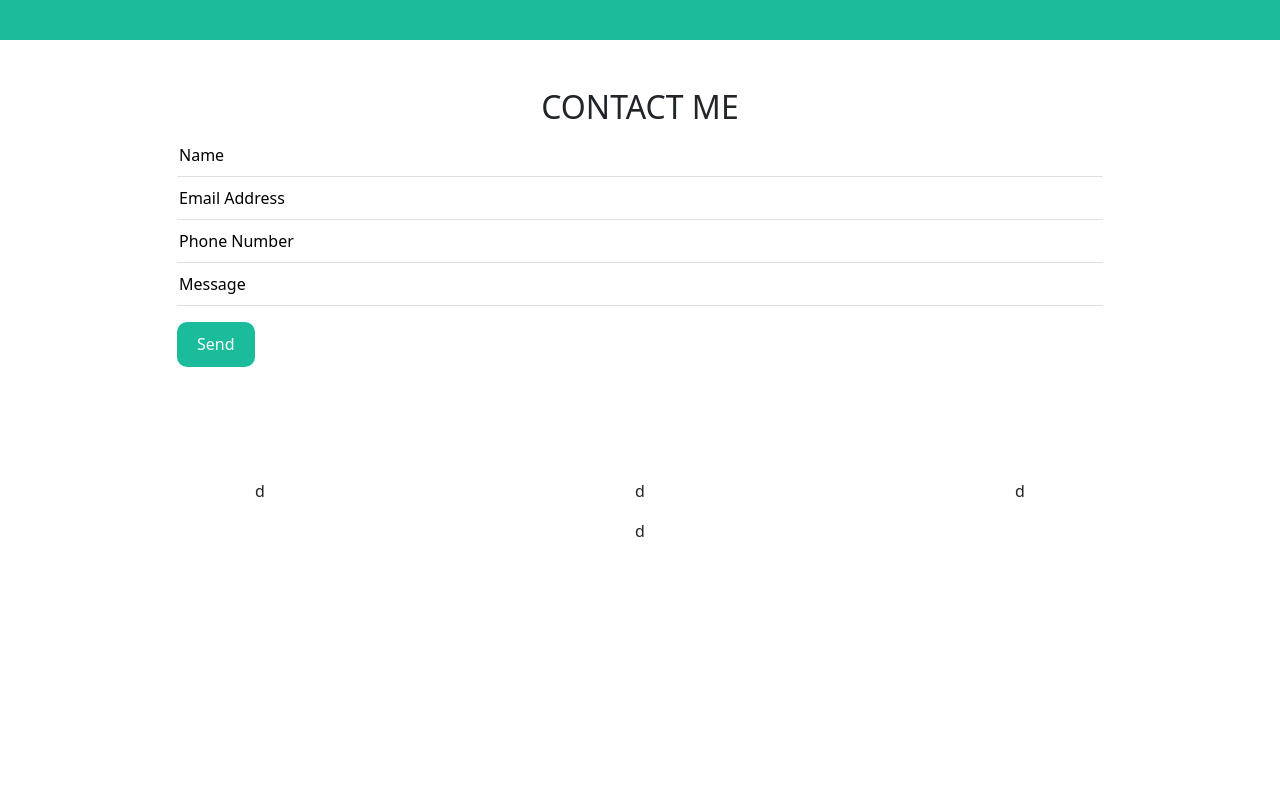
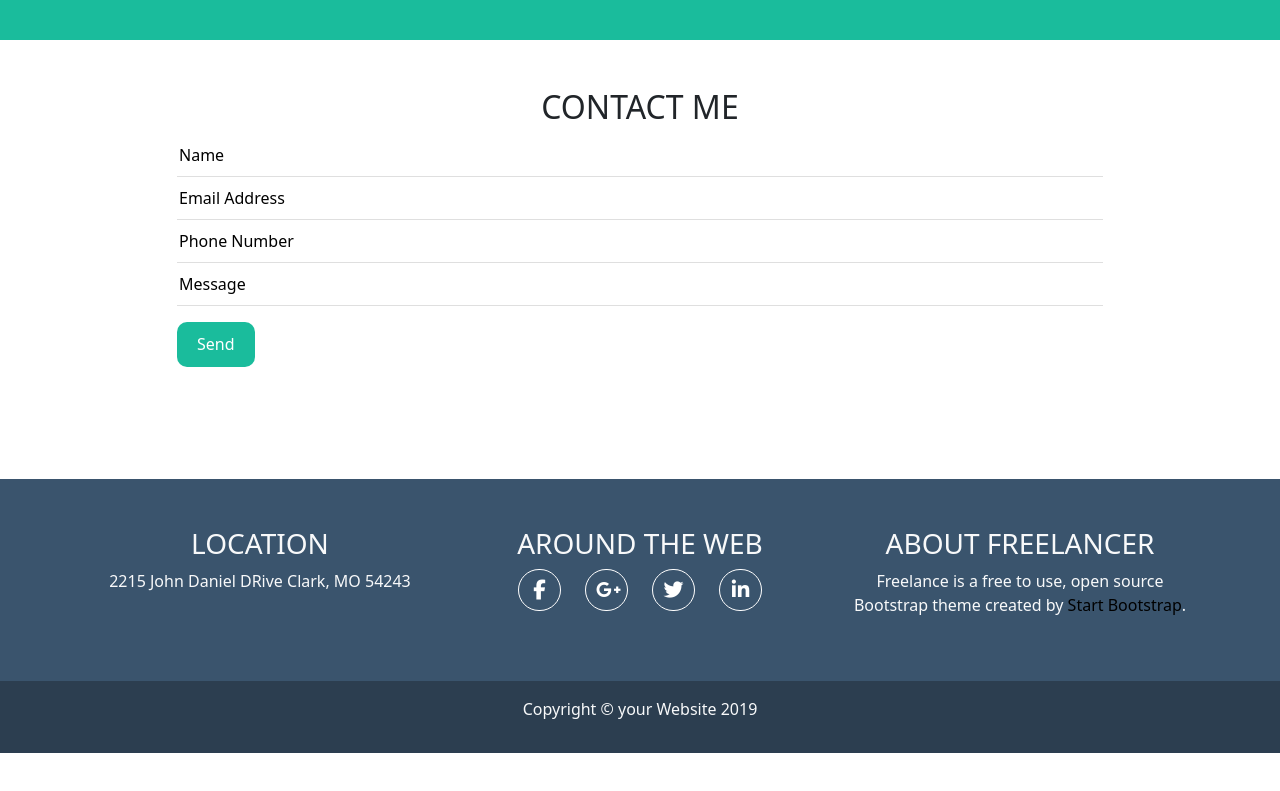
Before and after one commit to LucaLF-dev/html-css-bootstrap-freelancer, a plain HTML site: page index.html in a window 1280 px wide. Shown: the part 1528-2319 px from the top of the page. Before the commit the page ends 2135 px from the top, so only its background shows below. Drawn offline with nearby package versions, Linux system fonts and the light colour scheme.

Commit message:
Added: page footer content

```diff
--- a/css/app.css
+++ b/css/app.css
@@ -53,9 +53,24 @@ section:nth-child(odd) {
     padding:0 20px;
 }
 
+.social-icon {
+    font-size: 20px;
+    line-height: 40px;
+    width: 43px;
+    border-radius: 999px;
+    color: white;
+    border: 1px solid white;
+    padding: 10px;
+    text-align: center;
+}
 
+.page-footer  .section-footer {
+    background-color:#3A546D ;
+}
 
-
+.page-footer .section-footer-copyright {
+    background-color: #2C3E50;
+}
 
 
 
--- a/index.html
+++ b/index.html
@@ -140,19 +140,37 @@
 
     </main>
 
-    <footer class="page-footer py-5 text-center">
+    <footer class="page-footer py-5 text-center text-light">
+       <section class="section-footer py-5">
            <div class="container">
-           <div class="row flex-sm-column  flex-lg-row">
-               <div class=" col-md-4">d</div>
-               <div class=" col-md-4">d</div>
-               <div class=" col-md-4">d</div>
+              <div class="row flex-lg-row ">
+                    <div class=" col-md-4">
+                    <h3 class="text-uppercase">location</h3>
+                    <p> 2215 John Daniel DRive Clark, MO 54243</p>
+               </div>
+               <div class=" col-md-4">
+                    <h3 class="text-uppercase">around the web</h3>
+                     <ul class="list-unstyled d-flex justify-content-center gap-4 "  >
+                        <li><a  href="#"><i class="social-icon fa-brands fa-facebook-f"></i></a></li>
+                        <li><a  href="#"><i class="social-icon fa-brands fa-google-plus-g"></i></a></li>
+                        <li><a href="#"><i class="social-icon fa-brands fa-twitter"></i></a></li>
+                        <li><a  href="#"><i class="social-icon fa-brands fa-linkedin-in"></i></a></li>
+                     </ul>
+               </div>
+               <div class=" col-md-4">
+                    <h3 class="text-uppercase">about Freelancer</h3>
+                    <p> Freelance is a free to use, open source Bootstrap theme created by <span class="text-black">Start Bootstrap</span>.</p>
                </div>
             </div>
+      </section>
+      <section class="section-footer-copyright">
            <div class="container py-3">
                 <div class="row">
-               <div class="col-12">d</div>
+                <div class="col-12">
+                    <p>Copyright &#169; your Website 2019</p>
                 </div>
             </div>
+      </section>
     </footer>
 
 </body>
```
Lines whose indentation alone changed are shown as unchanged.
